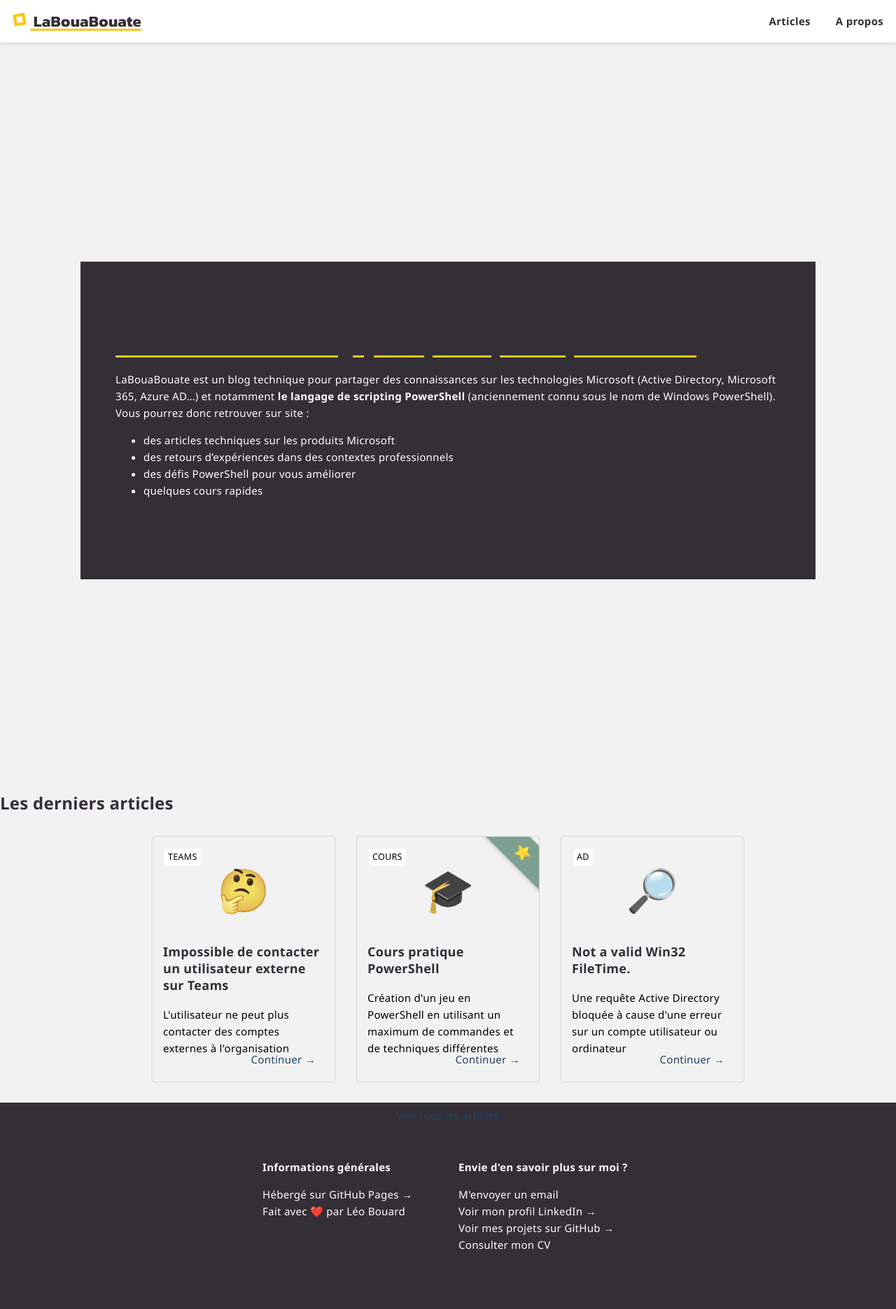
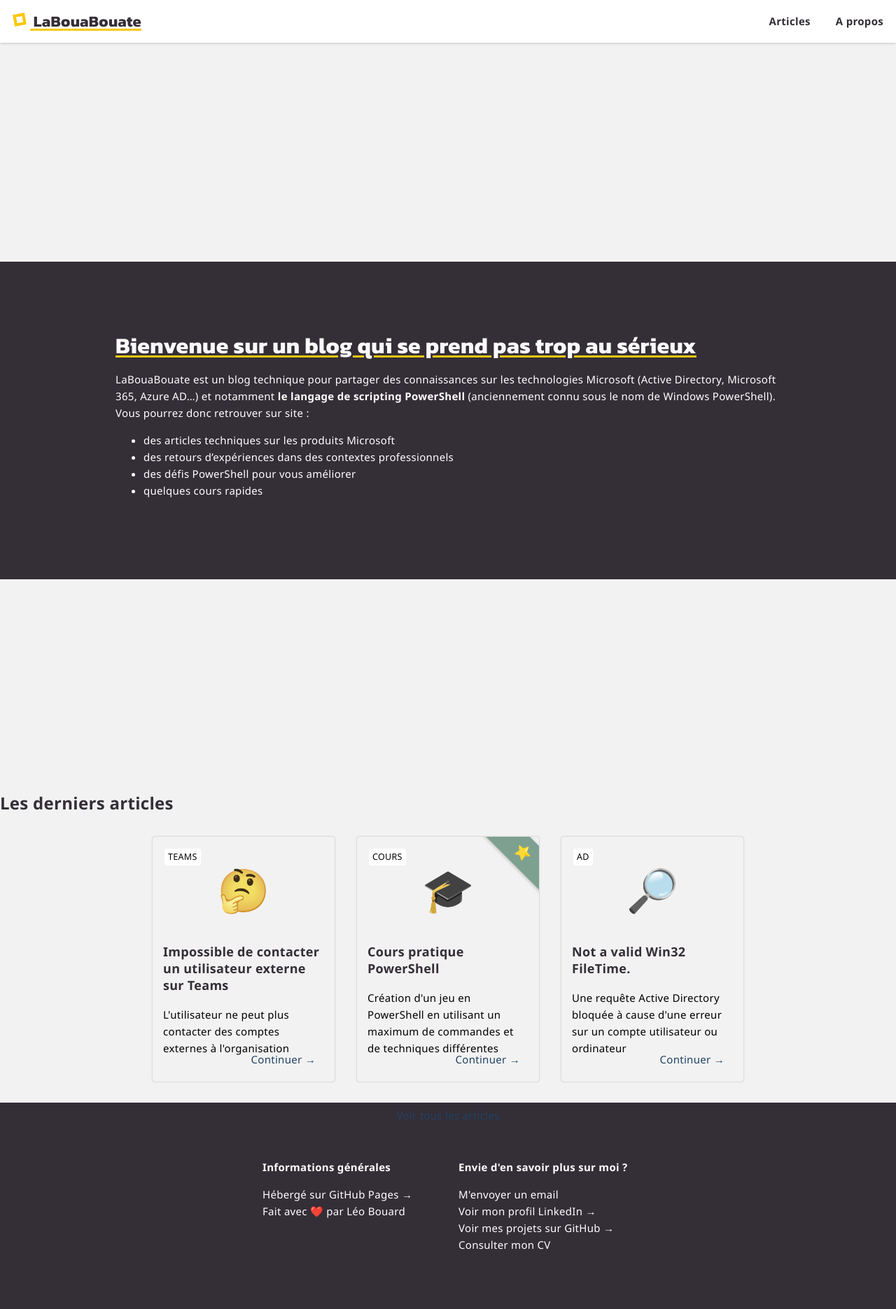
Before and after one commit to leobouard/leobouard.github.io, a Jekyll site: the page built from index.md, in a window 1280 px wide. Shown: the whole page at 70% size. Built offline with Jekyll 4.4.1, drawn with Linux system fonts in a browser that asks for light colours; some web fonts are replaced; our own code applies the rules of GitHub Pages for plain Markdown files.

Commit message:
Update homepage.scss

```diff
--- a/assets/css/homepage.scss
+++ b/assets/css/homepage.scss
@@ -13,9 +13,14 @@
     padding: 100px 50px;
     display: flex;
     justify-content: center;
+    width: 100%;
 }
 
 .div_hero_text {
     max-width: 950px;
     color: #fff;
+
+    h1 {
+        color: #fafafa;
+    }
 }
```
